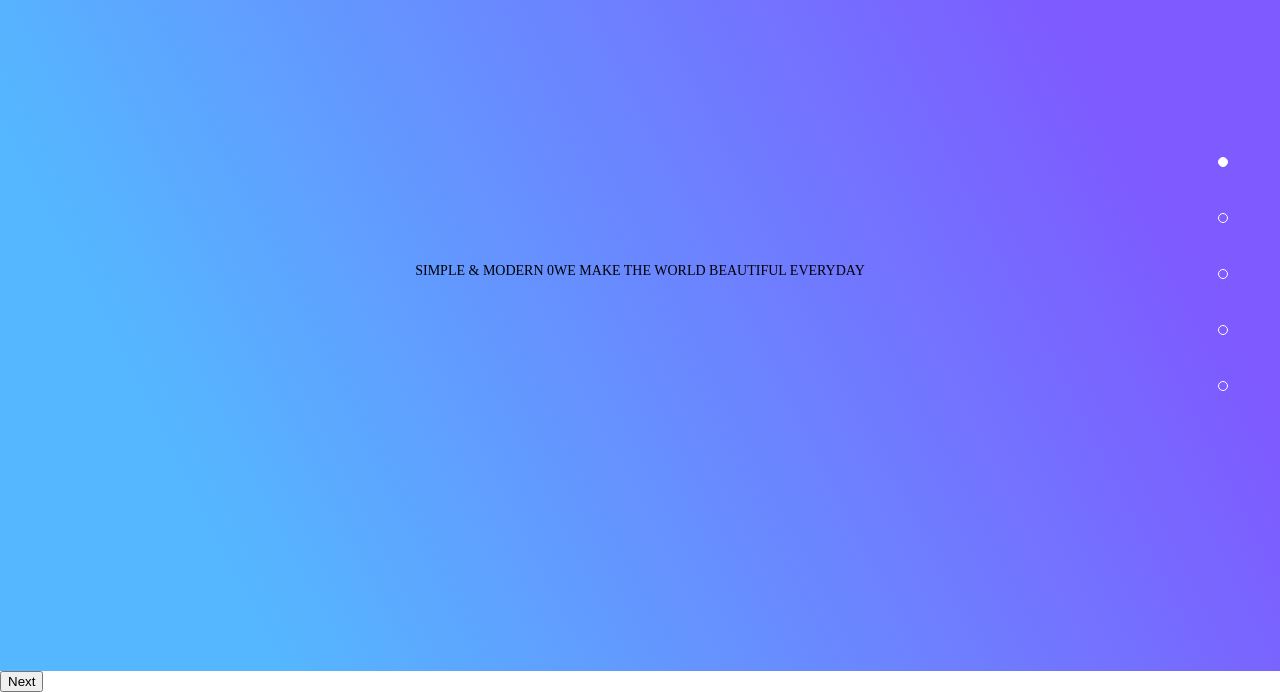
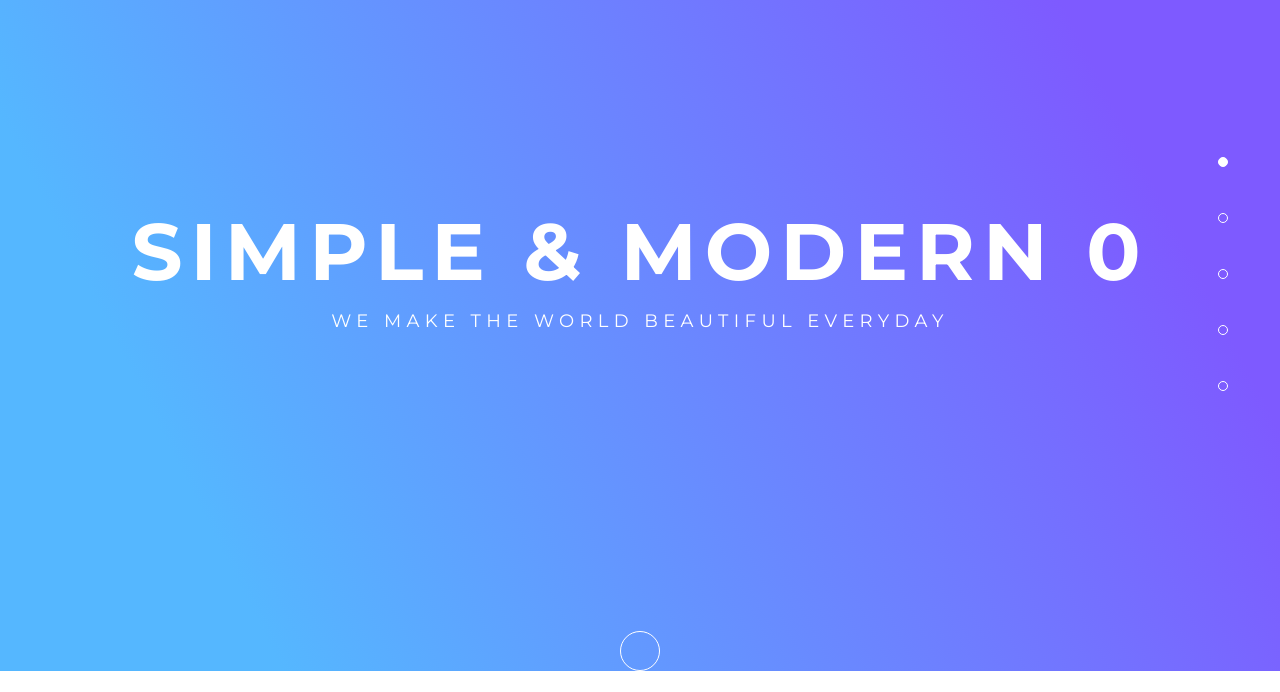
Before and after one commit to IonPetrascu/Monticello-, a plain HTML site: page index.html in a window 1280 px wide. Shown: the part 129-821 px from the top of the page. After the commit the page ends 800 px from the top, so only its background shows below. Drawn offline with nearby package versions, Linux system fonts and the light colour scheme.

Commit message:
add buttom down

```diff
--- a/scss/blocks/_banner.scss
+++ b/scss/blocks/_banner.scss
@@ -1,41 +1,55 @@
 @use "../base/variables" as *;
 
-.banner{
+.banner {
     z-index: 1;
     overflow: hidden;
 }
-.slick{
+
+.slick {
     height: 100vh;
-    background:linear-gradient(243deg, #7E5AFF 16.9%, #55B7FF 83.27%),url(/img/banner-bg.png);
+    background: linear-gradient(243deg, #7E5AFF 16.9%, #55B7FF 83.27%), url(/img/banner-bg.png);
     background-size: cover;
     background-repeat: no-repeat;
 
     display: flex;
     justify-content: center;
     align-items: center;
+    flex-direction: column;
 }
 
 .banner__title {
+    color: $white;
+    font-family: $font-main;
+    font-size: 80px;
+    font-weight: 700;
+    letter-spacing: 8px;
+    margin-bottom: 20px;
 }
+
 .banner__subtitle {
+    color: $white;
+    font-family: $font-main;
+    font-size: 18px;
+    letter-spacing: 5.4px;
 }
 
 
-main{
+main {}
 
-}
 /* Основные стили */
 
 /* Слайдер */
-.slick-slider{
+.slick-slider {
     min-width: 0;
 }
+
 /* Ограничивающая оболочка */
 .slick-list {
     overflow: hidden;
 }
+
 /* Лента слайдов */
-.slick-track{
+.slick-track {
     height: 100vh !important;
     display: flex;
     align-items: flex-start;
@@ -43,33 +57,37 @@ main{
 }
 
 /* Слайд */
-.slick-slide{
+.slick-slide {}
 
-}
 /* Слайд активный */
-.slick-slide.slick-active{}
+.slick-slide.slick-active {}
+
 /* Слайд основной */
-.slick-slide.slick-current{}
+.slick-slide.slick-current {}
+
 /* Слайд по центру */
-.slick-slide.slick-center{}
+.slick-slide.slick-center {}
 
 /* Стрелка */
-.slick-arrow{}
+.slick-arrow {}
+
 /* Стрелка влево */
-.banner .slick-prev{
+.banner .slick-prev {
     display: none !important;
 }
+
 /* Стрелка вправо */
-.banner .slick-next{
+.banner .slick-next {}
 
-}
 /* Стрелка не активная */
-.slick-arrow.slick-disabled{}
+.slick-arrow.slick-disabled {}
 
 /* Точки */
-.slick-dots{}
-.slick-dots li{}
-.slick-dots button{}
+.slick-dots {}
+
+.slick-dots li {}
+
+.slick-dots button {}
 
 /* Конкретный слайдер */
 .slider {
@@ -77,26 +95,25 @@ main{
     padding: 0px 60px;
 }
 
-@media (max-width:767px){
+@media (max-width:767px) {
     .slider {
         padding: 0px 40px;
     }
 }
 
-.slider .slick-arrow{
+.slider .slick-arrow {}
 
-}
-
-.slider .slick-arrow.slick-next{
+.slider .slick-arrow.slick-next {
     right: 0;
     background: url('../img/sl-arrow_r.svg') 0 0 / 100% no-repeat;
 }
-.banner .slick-dots > li > button{
+
+.banner .slick-dots>li>button {
 
     font-size: 0;
 }
 
-.banner .slick-dots{
+.banner .slick-dots {
     position: absolute;
     top: 50%;
     right: 52px;
@@ -106,11 +123,13 @@ main{
     gap: 40px;
 
 }
-.slider .slick-dots li{
+
+.slider .slick-dots li {
     list-style: none;
 
 }
-.banner .slick-dots button{
+
+.banner .slick-dots button {
     font-size: 0;
     width: 10px;
     height: 10px;
@@ -119,28 +138,42 @@ main{
     padding: 0;
 }
 
-.slider .slick-dots li.slick-active button{
+.slider .slick-dots li.slick-active button {
 
     border: 1px solid #fff;
 }
 
-.slider__item {
+.slider__item {}
 
-}
-.slider__item img{
+.slider__item img {
     max-width: 100%;
 }
-.slider__item.slick-center{
 
-}
+.slider__item.slick-center {}
 
-.banner .slick-dots li > button{
+.banner .slick-dots li>button {
     background-color: transparent;
     width: 10px;
     height: 10px;
     border: 1px solid $white;
     border-radius: 50%;
 }
-.banner .slick-dots >.slick-active > button{
+
+.banner .slick-dots>.slick-active>button {
     background-color: $white;
 }
+
+.banner .slick-next {
+    background-color: red;
+    width: 40px;
+    height: 40px;
+    border: 1px solid $white;
+    font-size: 0px;
+    background: transparent;
+    position: absolute;
+    bottom: 0;
+    left: 50%;
+    transform: translateX(-50%);
+    border-radius: 50%;
+
+}
```
Also changed, not shown: css/index.css. Lines whose indentation alone changed are shown as unchanged.
